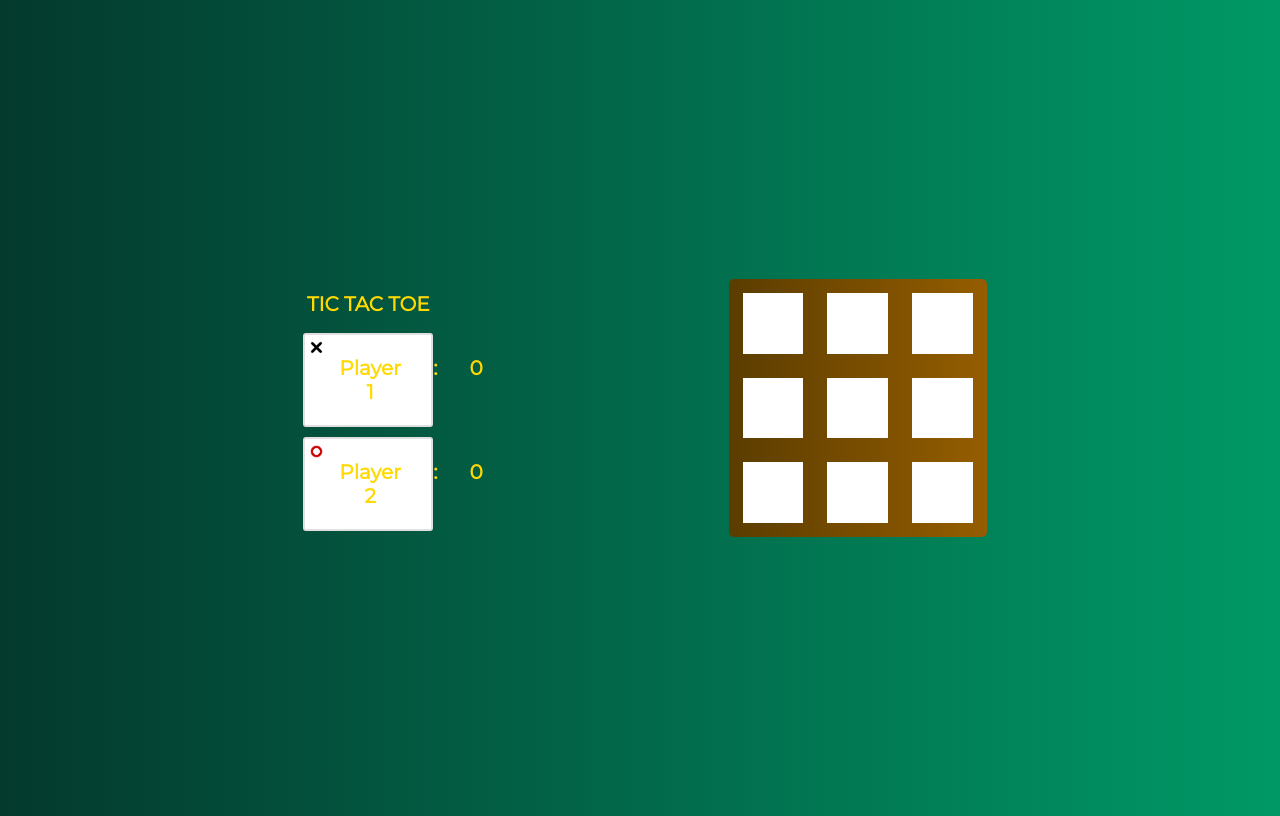
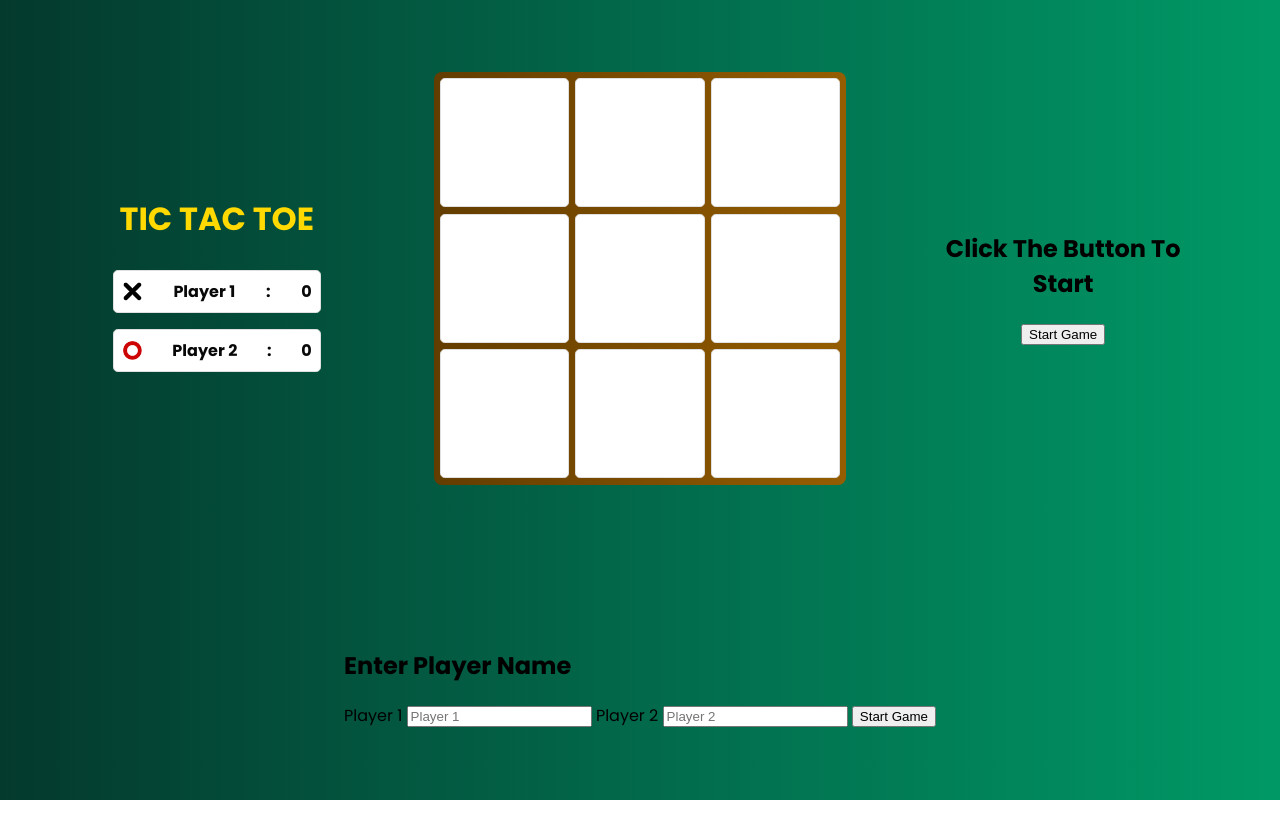
Before and after one commit to MeetingAvoider/Tic-Tac-Toe-Game, a plain HTML site: page index.html in a window 1280 px wide. Drawn offline with Linux system fonts and the light colour scheme; a web font is replaced by a local one.

Commit message:
modal added

```diff
--- a/index.html
+++ b/index.html
@@ -31,18 +31,47 @@
         <h1 id="info__player__score2">0</h1>
       </div>
     </div>
-
-      <div id="grid">
-        <div id="grid__square1" class="grid__sqaure"></div>
-        <div id="grid__square2" class="grid__sqaure"></div>
-        <div id="grid__square3" class="grid__sqaure"></div>
-        <div id="grid__square4" class="grid__sqaure"></div>
-        <div id="grid__square5" class="grid__sqaure"></div>
-        <div id="grid__square6" class="grid__sqaure"></div>
-        <div id="grid__square7" class="grid__sqaure"></div>
-        <div id="grid__square8" class="grid__sqaure"></div>
-        <div id="grid__square9" class="grid__sqaure"></div>
+    <div id="grid">
+      <div id="grid__square-1" class="grid__square"></div>
+      <div id="grid__square-2" class="grid__square"></div>
+      <div id="grid__square-3" class="grid__square"></div>
+      <div id="grid__square-4" class="grid__square"></div>
+      <div id="grid__square-5" class="grid__square"></div>
+      <div id="grid__square-6" class="grid__square"></div>
+      <div id="grid__square-7" class="grid__square"></div>
+      <div id="grid__square-8" class="grid__square"></div>
+      <div id="grid__square-9" class="grid__square"></div>
+    </div>
+    <div class="instruction">
+      <h2 id="instrut-h2">Click The Button To Start</h2>
+      <button id="instruct-btn">Start Game</button>
+    </div>
+    <!-- modal -->
+    <div id="modal">
+      <div id="modal__content">
+        <h2>Enter Player Name</h2>
+        <form>
+          <label for="player1">Player 1</label>
+          <input
+            type="text"
+            id="player1"
+            name="player1"
+            placeholder="Player 1"
+            maxlength="6"
+            required
+          />
+          <label for="player2">Player 2</label>
+          <input
+            type="text"
+            id="player2"
+            name="player2"
+            placeholder="Player 2"
+            maxlength="6"
+            required
+          />
+          <input type="submit" value="Start Game" />
+        </form>
       </div>
-
-    </body>
+    </div>
+  </body>
 </html>
--- a/style.css
+++ b/style.css
@@ -1,52 +1,50 @@
-@import url('https://fonts.googleapis.com/css2?family=Agdasima:wght@400;700&family=Bacasime+Antique&family=Fasthand&family=Montserrat:ital,wght@0,300;0,400;1,500&family=Poppins:ital,wght@0,800;1,800&family=Roboto&display=swap');
+/* GENERAL */
+
+@import url("https://fonts.googleapis.com/css2?family=Poppins:wght@100;200;300;400;500;600;700;800;900&display=swap");
 
 :root {
-    box-sizing: border-box;
-    margin: 0;
-    padding: 0;
-    --bg-brown: linear-gradient(
-        90deg,
-        rgba(91, 61, 0, 1) 0%,
-        rgba(149, 93, 0, 1) 100%
-    );
   --bg-green: linear-gradient(
     90deg,
     rgba(4, 57, 46, 1) 0%,
     rgba(0, 153, 102, 1) 100%
   );
-    --bg-red:linear-gradient(90deg,rgb(39,0,0) 0%,rgb(149,0,0) 100%);
-    --bg-white:white;
-    --bg-model:#0e110eaf;
-    --text-white:white;
-    --text-dark:rgba(54,54,54);
-    --text-light:#c7c7c7;
-    --text-gold:rgba(255,217,0);
-    --border:0.2rem solid rgb(224,224,224);
-}
-
-html {
-    font-size: 62.5%;
+  --bg-red: linear-gradient(90deg, rgb(39, 0, 0) 0%, rgb(149, 0, 0) 100%);
+  --bg-brown: linear-gradient(
+    90deg,
+    rgba(99, 61, 0, 1) 0%,
+    rgba(149, 93, 0, 1) 100%
+  );
+  --bg-white: white;
+  --bg-modal: #0e110eaf;
+  --text-white: white;
+  --text-dark: rgb(54, 54, 54);
+  --text-light: #c7c7c7;
+  --text-gold: rgb(255, 217, 0);
+  --dark: #080808;
+  --border: 0.1rem solid rgb(224, 224, 224);
 }
 
 body {
-    font-family: 'Montserrat', sans-serif;
-    background: var(--bg-green);
   height: 100vh;
+  margin: 0;
   display: flex;
   flex-wrap: wrap;
-    justify-content:space-evenly;
-    align-items:center;
+  align-items: center;
+  justify-content: space-evenly;
+  font-family: "Poppins", sans-serif;
+  background: var(--bg-green);
 }
 
-#grid {
-    display: grid;
-    grid-template-columns: repeat(3, 1fr);
-    height: 40rem;
-    width: 40rem;
-    /* gap:0.8rem; */
-    background: var(--bg-brown);
+h1 {
+  margin: 0;
+  font-size: 1rem;
+}
 
+h1:hover,
+h2:hover {
+  cursor: default;
 }
+
 /* INFO */
 
 #info {
@@ -110,17 +108,8 @@ body {
 .grid__square:hover {
   cursor: pointer;
 }
-/* GRID */
-
-.grid__sqaure {
-    background-color:var(--bg-white);
-    margin: 1rem;
-
+/* instruction */
+.instruction{
+  text-align: center;
+  width:15rem;
 }
-h1{
-    margin: 0;
-    padding: 1.6rem;
-}
-h1:hover,h2:hover{
-    cursor:default;
-}
```
Lines whose indentation alone changed are shown as unchanged.
